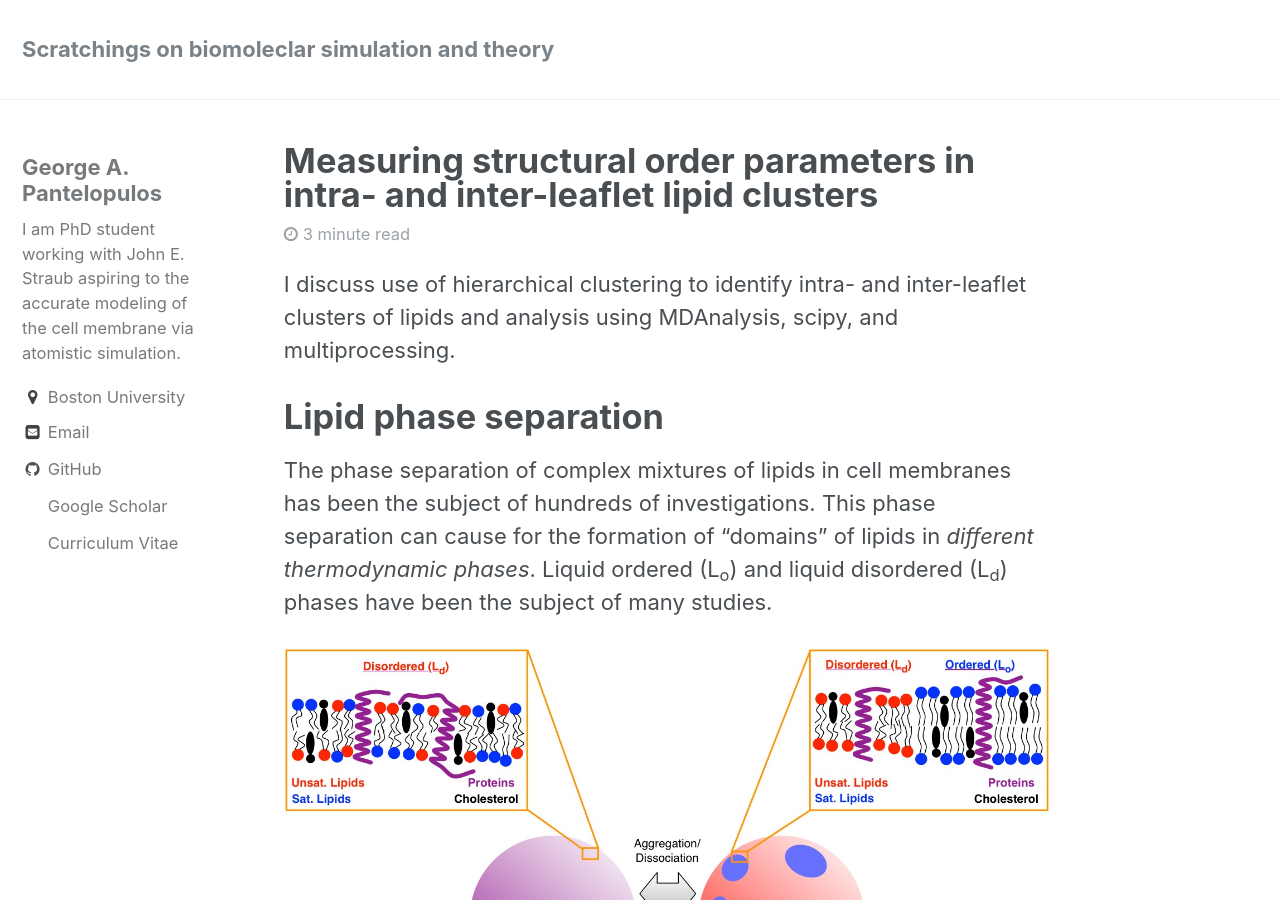
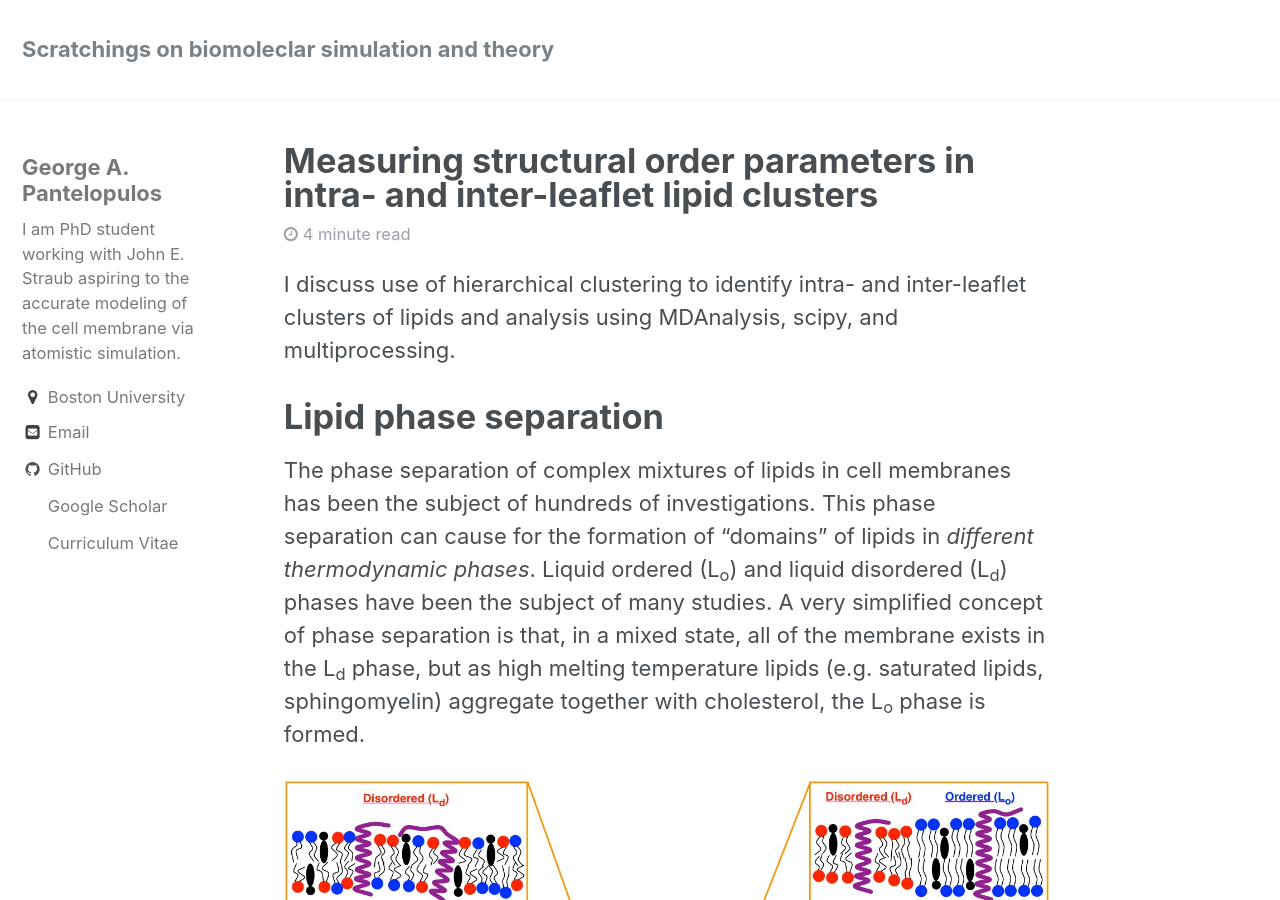
Before and after one commit to gpantel/gpantel.github.io, a Jekyll site: the page built from _posts/2017-06-07-domain_clustering.markdown, in a window 1280 px wide and 900 px high. Built offline with Jekyll 4.4.1, drawn with Linux system fonts in a browser that asks for light colours; formulas are drawn with MathJax 3.

Commit message:
Marginal edit

```diff
--- a/_posts/2017-06-07-domain_clustering.markdown
+++ b/_posts/2017-06-07-domain_clustering.markdown
@@ -14,7 +14,7 @@ I discuss use of hierarchical clustering to identify intra- and inter-leaflet cl
 
 # Lipid phase separation
 
-The phase separation of complex mixtures of lipids in cell membranes has been the subject of hundreds of investigations. This phase separation can cause for the formation of "domains" of lipids in *different thermodynamic phases*. Liquid ordered (L<sub>o</sub>) and liquid disordered (L<sub>d</sub>) phases have been the subject of many studies.
+The phase separation of complex mixtures of lipids in cell membranes has been the subject of hundreds of investigations. This phase separation can cause for the formation of "domains" of lipids in *different thermodynamic phases*. Liquid ordered (L<sub>o</sub>) and liquid disordered (L<sub>d</sub>) phases have been the subject of many studies. A very simplified concept of phase separation is that, in a mixed state, all of the membrane exists in the L<sub>d</sub> phase, but as high melting temperature lipids (e.g. saturated lipids, sphingomyelin) aggregate together with cholesterol, the L<sub>o</sub> phase is formed.
 
 ![Domain Schematic]({{ site.url }}/assets/Membrane/Domain_Schematic_RB.jpg)
 **Figure:** Illustration of a macroscopic phase separation in a ternary lipid mixture with proteins.
```
